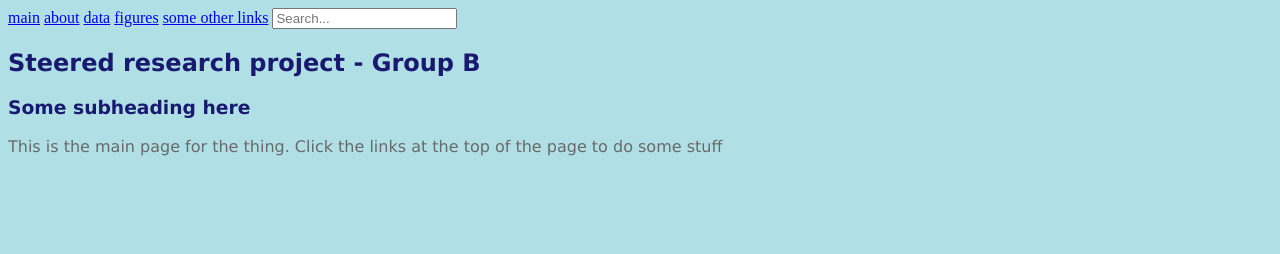
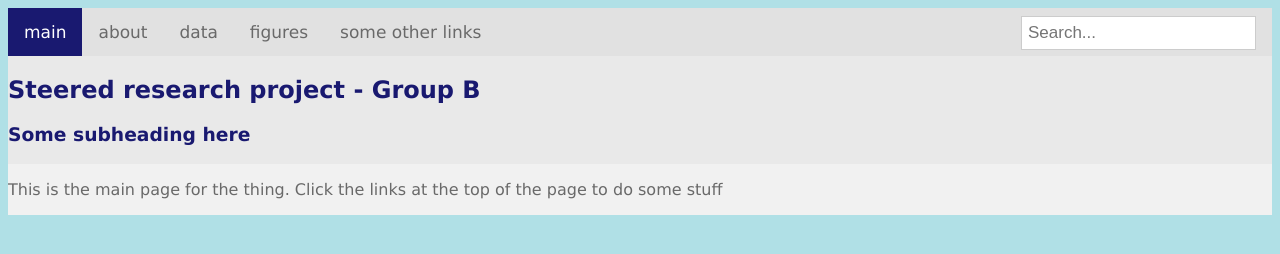
Before and after one commit to jc858/srp, a plain HTML site: page srp.html in a window 1280 px wide. Drawn offline with Linux system fonts and the light colour scheme.

Commit message:
Update style.css
goes with the divs in the html files to make the website slightly more aesthetically appealing

```diff
--- a/style.css
+++ b/style.css
@@ -1,4 +1,61 @@
 @charset "utf-8";
-body {background-color: powderblue;}
-h1,h2,h3,h4,h5,h6,h7,h8{font-family: Verdana, Arial, Helvetica, sans-serif; color: midnightblue}
-p{font-family: Verdana, "Times New Roman", Times, serif; color: dimgrey}
+body {
+  background-color: powderblue;
+}
+
+h1,h2,h3,h4,h5,h6,h7,h8{
+  font-family: Verdana, Arial, Helvetica, sans-serif; color: midnightblue
+}
+
+p{
+  font-family: Verdana, "Times New Roman", Times, serif; color: dimgrey
+}
+
+.navbar {
+  overflow: hidden;
+  background-color: #e1e1e1;
+}
+
+.navbar a {
+  float: left;
+  display: block;
+  color: dimgray;
+  text-align: center;
+  padding: 14px 16px;
+  text-decoration: none;
+  font-size: 17px;
+  font-family: Verdana, "Times New Roman", Times, serif;
+}
+
+.navbar a:hover {
+  background-color: #ddd;
+  color: black;
+}
+
+.navbar a.active {
+  background-color: midnightblue;
+  color: white;
+}
+
+.navbar input[type=text] {
+  float: right;
+  padding: 6px;
+  border: none;
+  margin-top: 8px;
+  margin-right: 16px;
+  font-size: 17px;
+}
+
+.navbar input[type=text] {
+    border: 1px solid #ccc;
+  }
+
+.title {
+    overflow: hidden;
+    background-color: #e9e9e9;
+}
+
+.main {
+    overflow: hidden;
+    background-color: #f1f1f1;
+}
```
